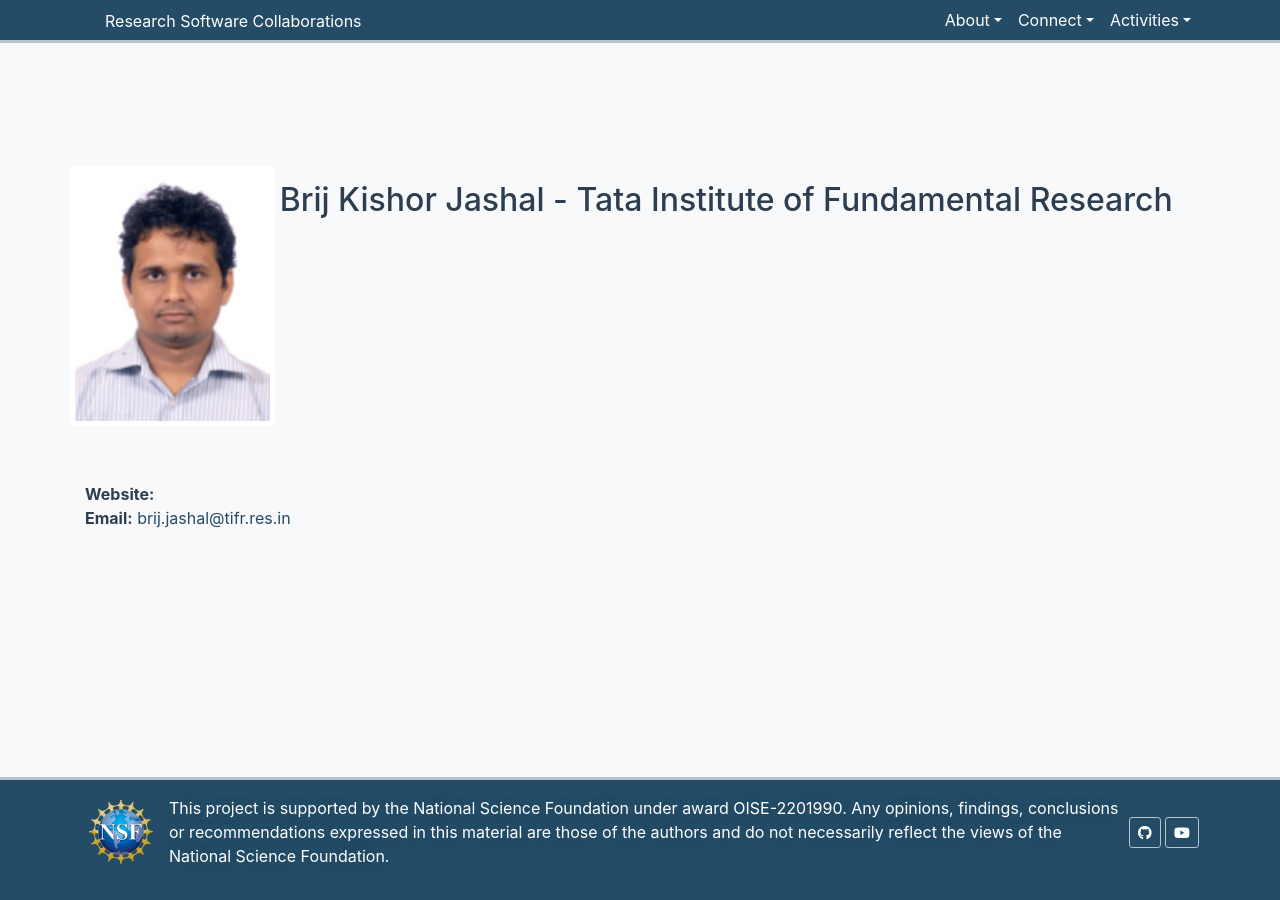
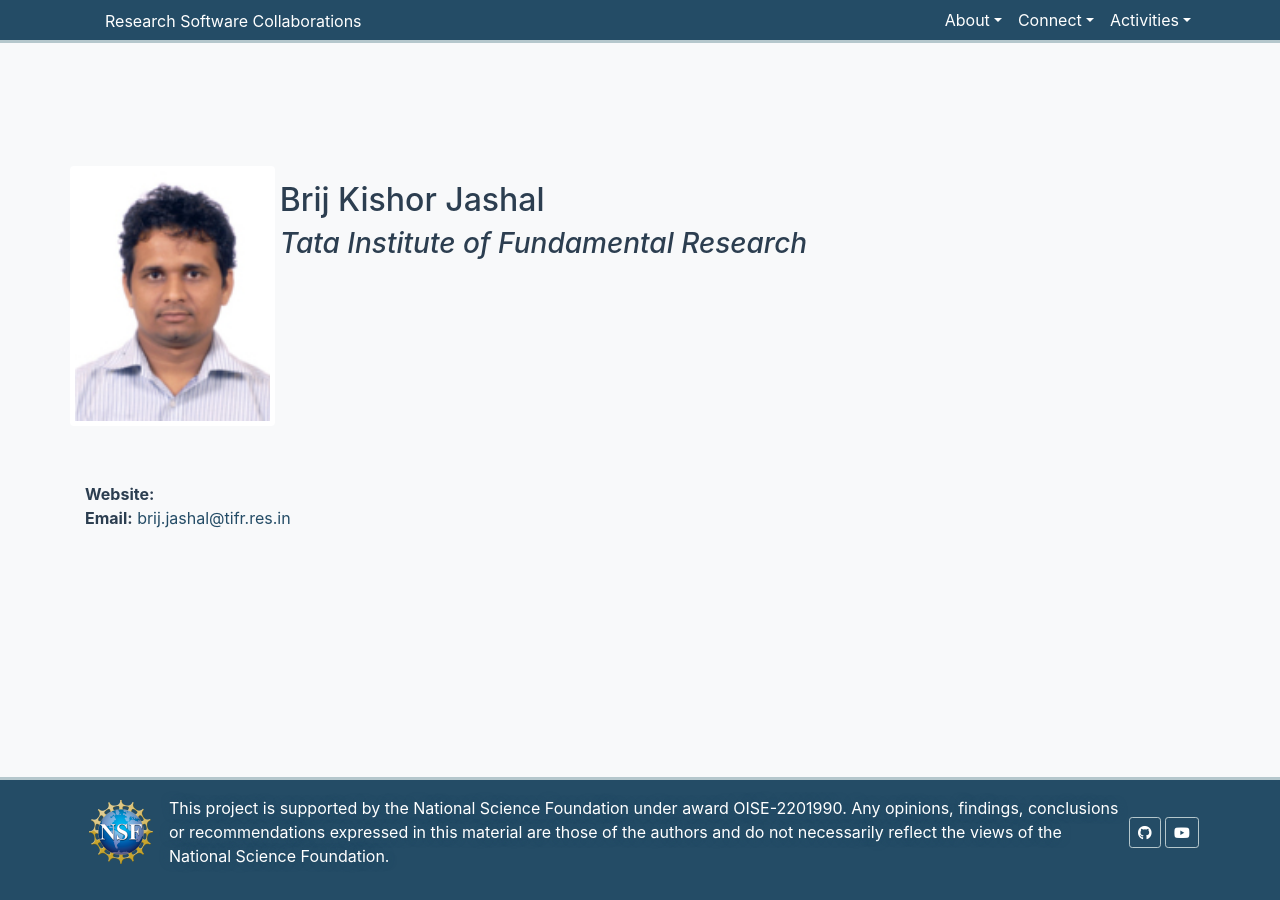
Before and after one commit to research-software-collaborations/research-software-collaborations.github.io, a Jekyll site: the page built from _collaborators/brij01.md, in a window 1280 px wide. Built offline with Jekyll 4.4.1, drawn with Linux system fonts in a browser that asks for light colours; cached includes are drawn as plain includes.

Commit message:
split name and institution

```diff
--- a/_layouts/collaborator.html
+++ b/_layouts/collaborator.html
@@ -14,7 +14,8 @@
   <img style="height: 250px;" src="{{page.photo}}" alt="Card image cap">
   </div>
   <div class="mainpage-core mainpage-container" style="border: 0px solid white; padding: 5px">
-  <h2>{{ page.name }} - {{ page.institution }}</h2>
+  <h2>{{ page.name }}</h2>
+  <h3><i>{{ page.institution }}</i></h3>
   </div>
 </div>
 
```
